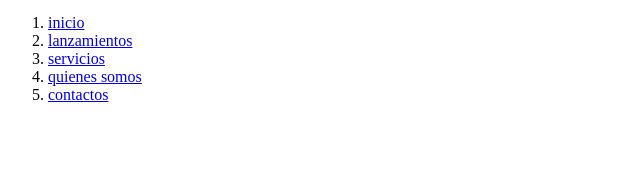
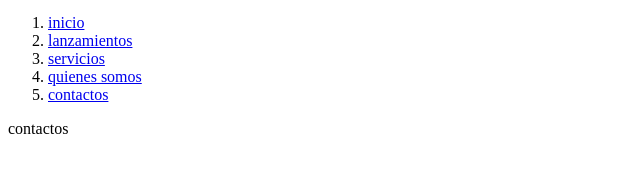
Before and after one commit to rimponche22/saas, a plain HTML site: page contactos.html in a window 1280 px wide. Shown: the part 239-412 px from the top of the page, without its empty margins (0-640 px from the left). Drawn offline with Linux system fonts and the light colour scheme.

Commit message:
contactos

```diff
--- a/contactos.html
+++ b/contactos.html
@@ -30,5 +30,6 @@
     </header>
 
     <!--fin de header-->
+    <p>contactos</p>
 </body>
 </html>
```
